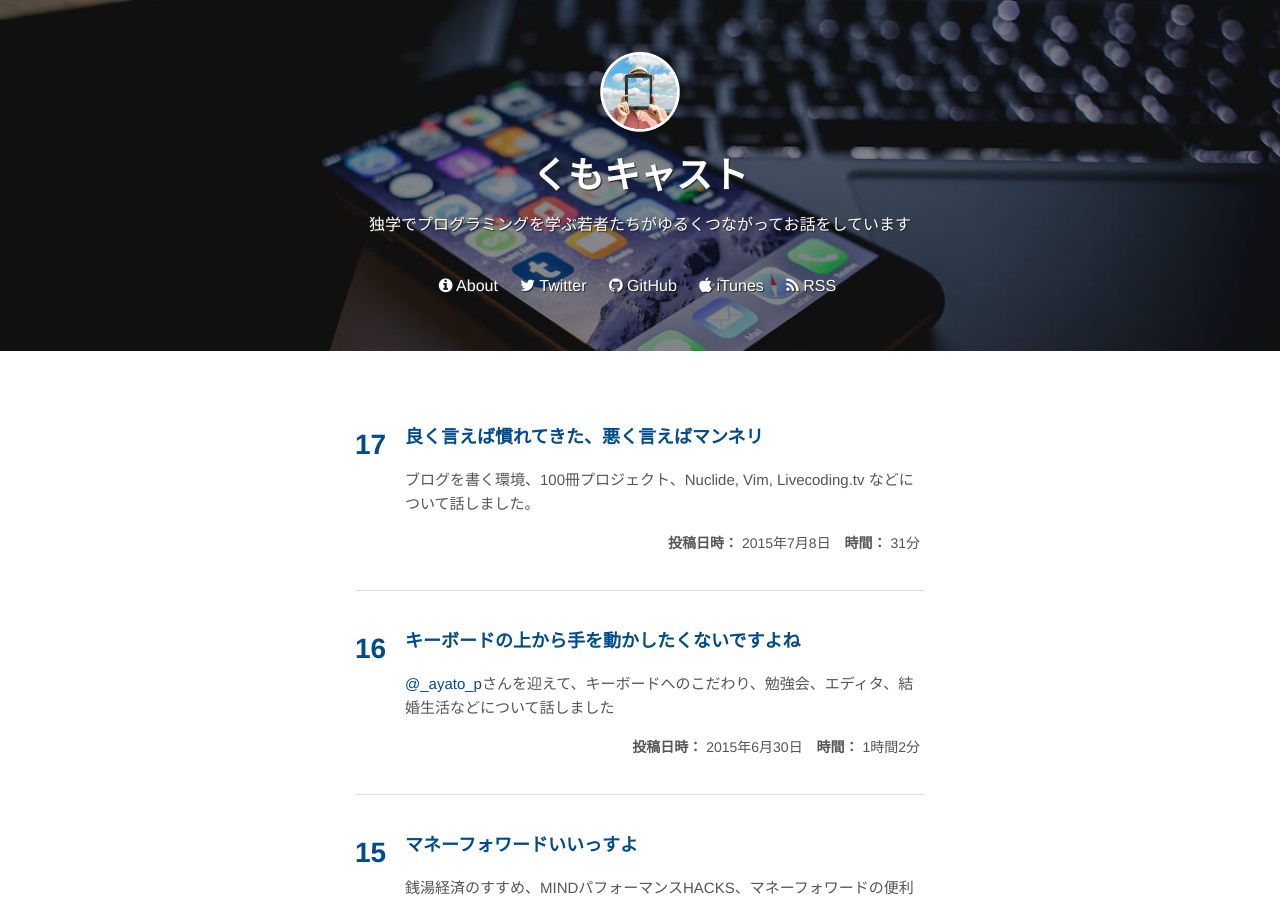
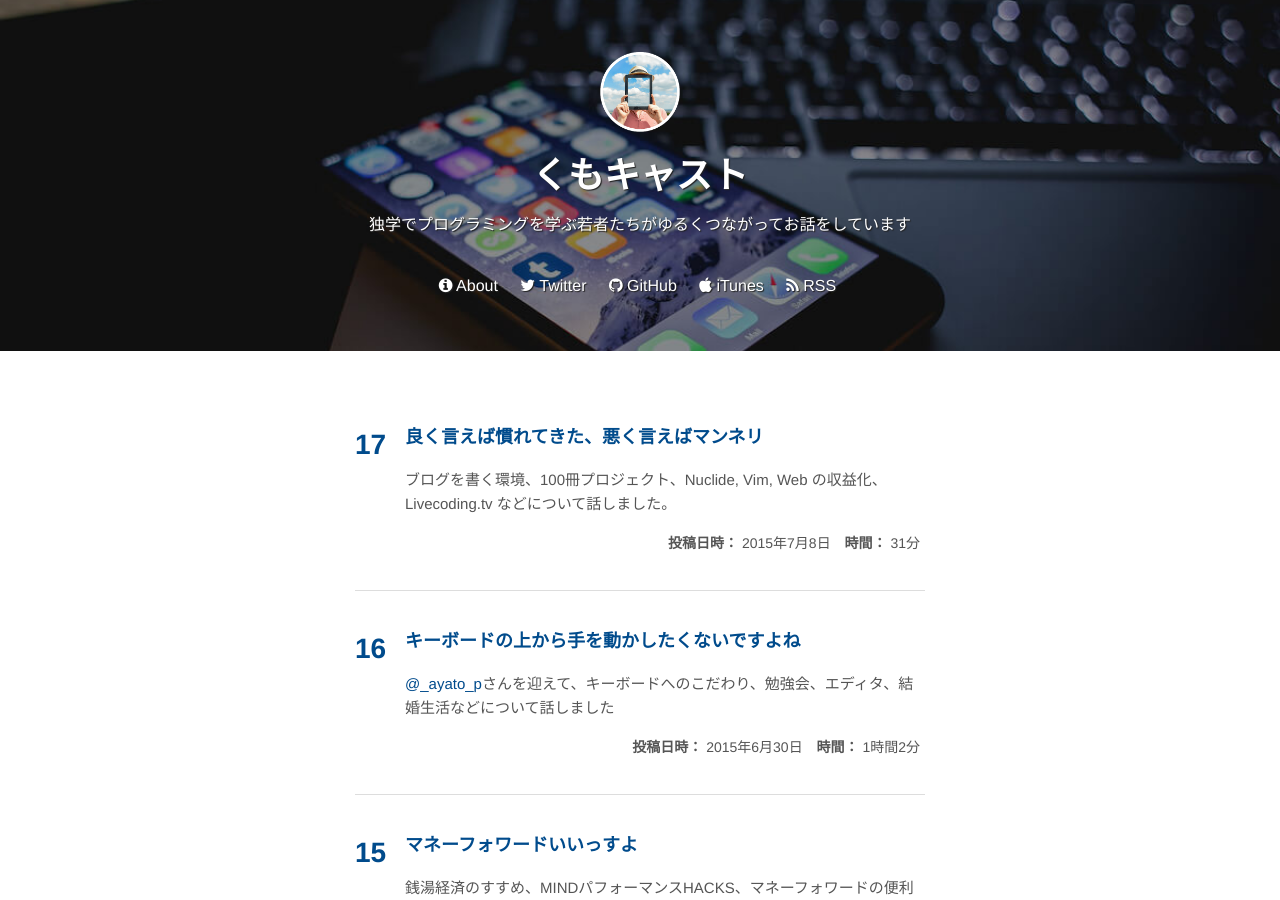
Before and after one commit to kumocast/kumocast.github.io, a Jekyll site: the page built from index.html, in a window 1280 px wide and 900 px high. Built offline with Jekyll 4.4.1, drawn with Linux system fonts in a browser that asks for light colours; nearby versions of some CDN libraries; Markdown is read by kramdown in place of the engine named in the settings.

```diff
--- a/_posts/2015-07-08-experience-or-mannerism.md
+++ b/_posts/2015-07-08-experience-or-mannerism.md
@@ -5,7 +5,7 @@ date: 2015-07-08 00:00:00
 duration: 31分
 members: ['gaaamii', 'karur4n']
 audio: http://kumocast.jp/audios/17.mp3
-description: ブログを書く環境、100冊プロジェクト、Nuclide, Vim, Livecoding.tv などについて話しました。
+description: ブログを書く環境、100冊プロジェクト、Nuclide, Vim, Web の収益化、Livecoding.tv などについて話しました。
 number: 17
 ---
 
```
Also changed, not shown: other parts of _posts/2015-07-08-experience-or-mannerism.md (+1 -0 lines).
